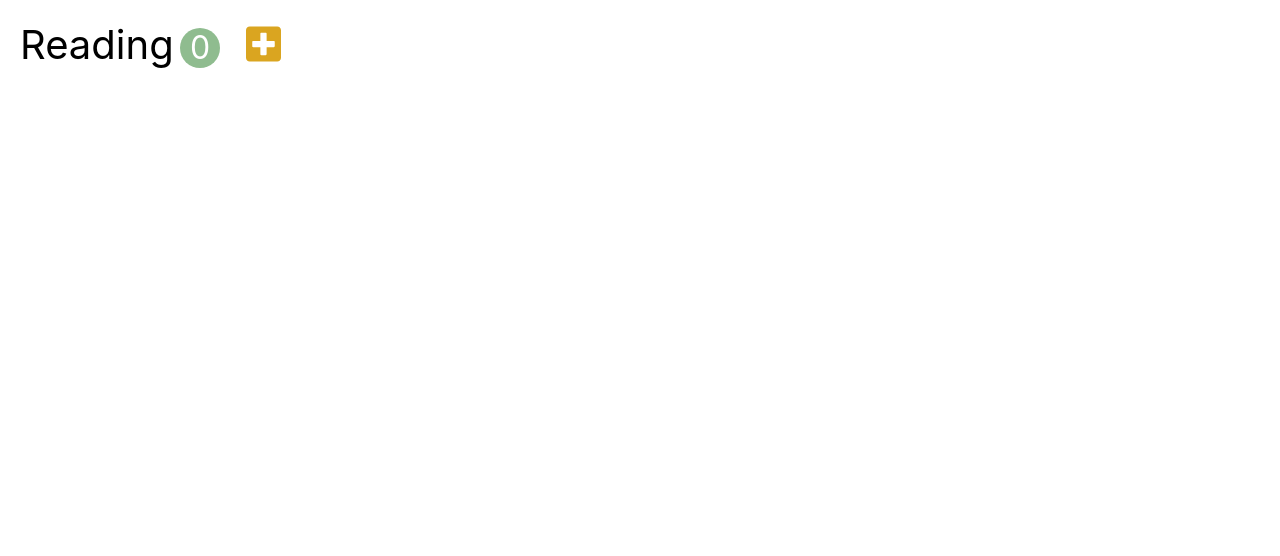
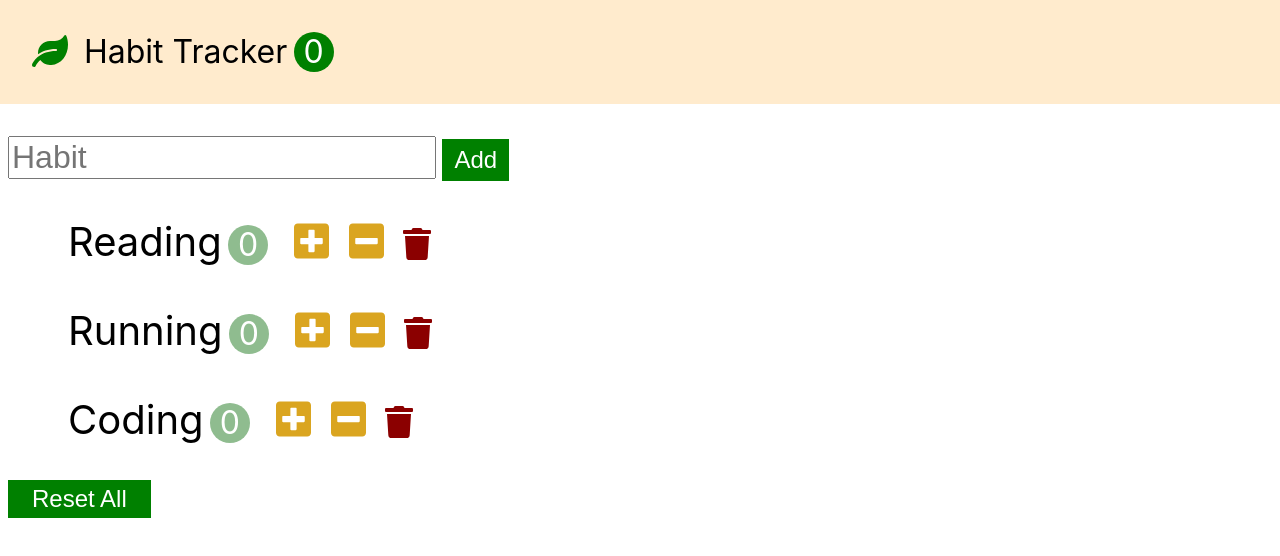
Before and after one commit to Park1016/DreamCoding-React, a React (Create React App) app in the folder habit-tracker/: page / in a window 1280 px wide. Shown: the top 556 px of the page. Built offline with nearby package versions, Linux system fonts and the light colour scheme.

Commit message:
netlify 배포 연습

```diff
--- a/habit-tracker/package.json
+++ b/habit-tracker/package.json
@@ -16,7 +16,9 @@
     "start": "react-scripts start",
     "build": "react-scripts build",
     "test": "react-scripts test",
-    "eject": "react-scripts eject"
+    "eject": "react-scripts eject",
+    "predeploy": "npm run build",
+    "deploy": "gh-pages -d build"
   },
   "eslintConfig": {
     "extends": [
--- a/habit-tracker/src/index.js
+++ b/habit-tracker/src/index.js
@@ -7,7 +7,7 @@ import SimpleHabit from './components/simpleHabit';
 
 ReactDOM.render(
   <React.StrictMode>
-    <SimpleHabit />
+    <App />
   </React.StrictMode>,
   document.getElementById('root')
 );
```
